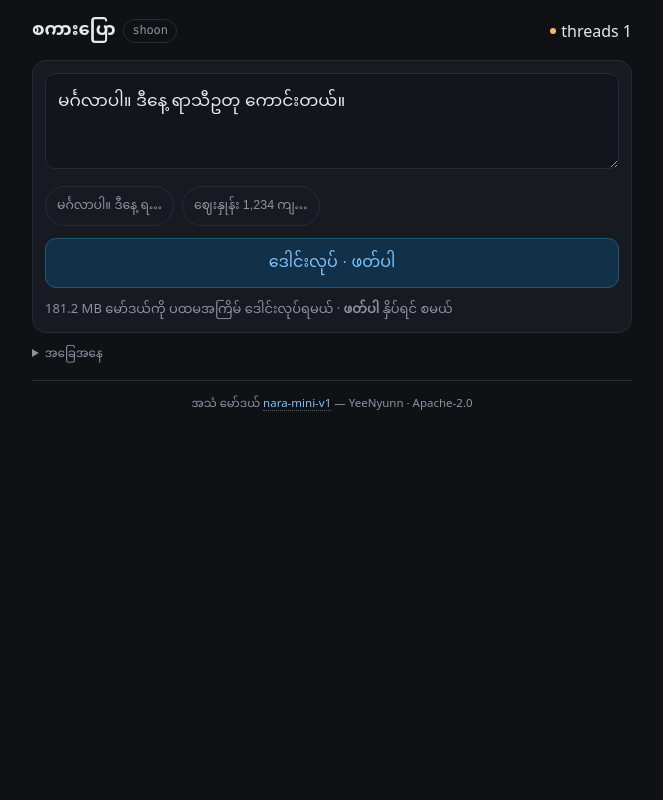
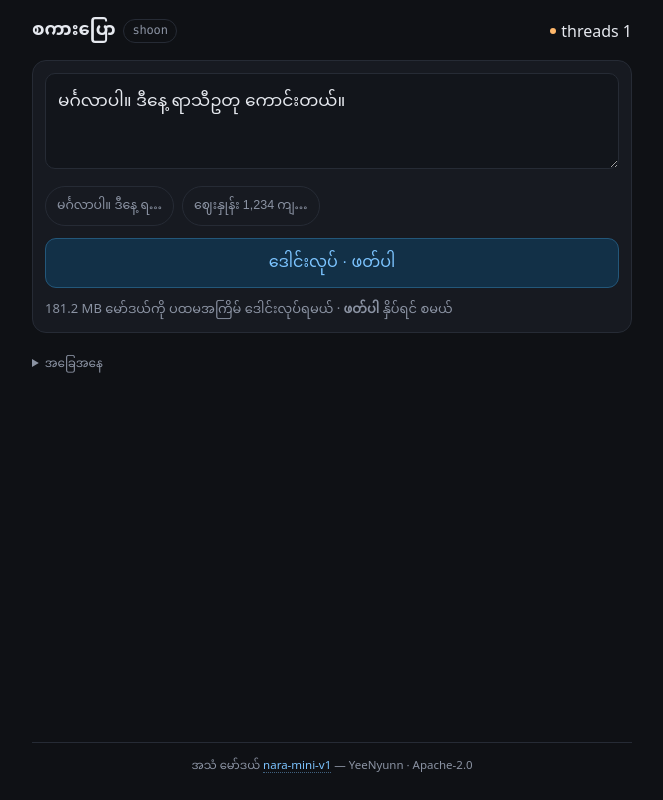
Before and after one commit to kowinhtike/SagaPyaw, a website: page web/index.html in a window 1280 px wide. Shown: the whole page, without its empty margins (308-971 px from the left). Drawn offline with Linux system fonts and the light colour scheme.

Commit message:
Pin the credit footer to the bottom of the page
A short page left the credit line floating mid-screen. body is now a column
with min-height 100dvh and main grows, so the footer sits at the bottom of the
viewport on short pages and after the content on long ones.

```diff
--- a/web/index.html
+++ b/web/index.html
@@ -29,8 +29,15 @@
     font: 16px/1.65 system-ui, -apple-system, "Segoe UI", sans-serif;
     padding: calc(16px + var(--safe-t)) 14px calc(24px + var(--safe-b));
     overscroll-behavior-y: contain;
+    /* Column + min-height so the credit line can sit at the bottom of a short page
+       instead of floating in the middle of it. */
+    box-sizing: border-box; min-height: 100vh; min-height: 100dvh;
+    display: flex; flex-direction: column;
   }
-  main { max-width: 600px; margin: 0 auto; }
+  main {
+    max-width: 600px; width: 100%; margin: 0 auto;
+    flex: 1 0 auto; display: flex; flex-direction: column;
+  }
   header { display: flex; align-items: center; justify-content: space-between; gap: 10px; margin-bottom: 14px; }
   h1 { font-size: 18px; margin: 0; letter-spacing: -.01em; display: flex; align-items: center; gap: 8px; font-family: var(--mm); font-weight: 600; }
   h1 span {
@@ -104,7 +111,7 @@
   details .inner code { font-family: var(--mono); color: var(--accent); }
   /* Attribution, not navigation: small, quiet, and the only outbound link on the page. */
   footer.credit {
-    margin-top: 18px; padding-top: 12px; border-top: 1px solid var(--line);
+    margin-top: auto; padding-top: 12px; border-top: 1px solid var(--line);
     font-size: 11.5px; line-height: 1.8; color: var(--dim); text-align: center;
   }
   footer.credit a { color: var(--accent); text-decoration: none; border-bottom: 1px dotted rgba(124, 196, 255, .45); }
```
